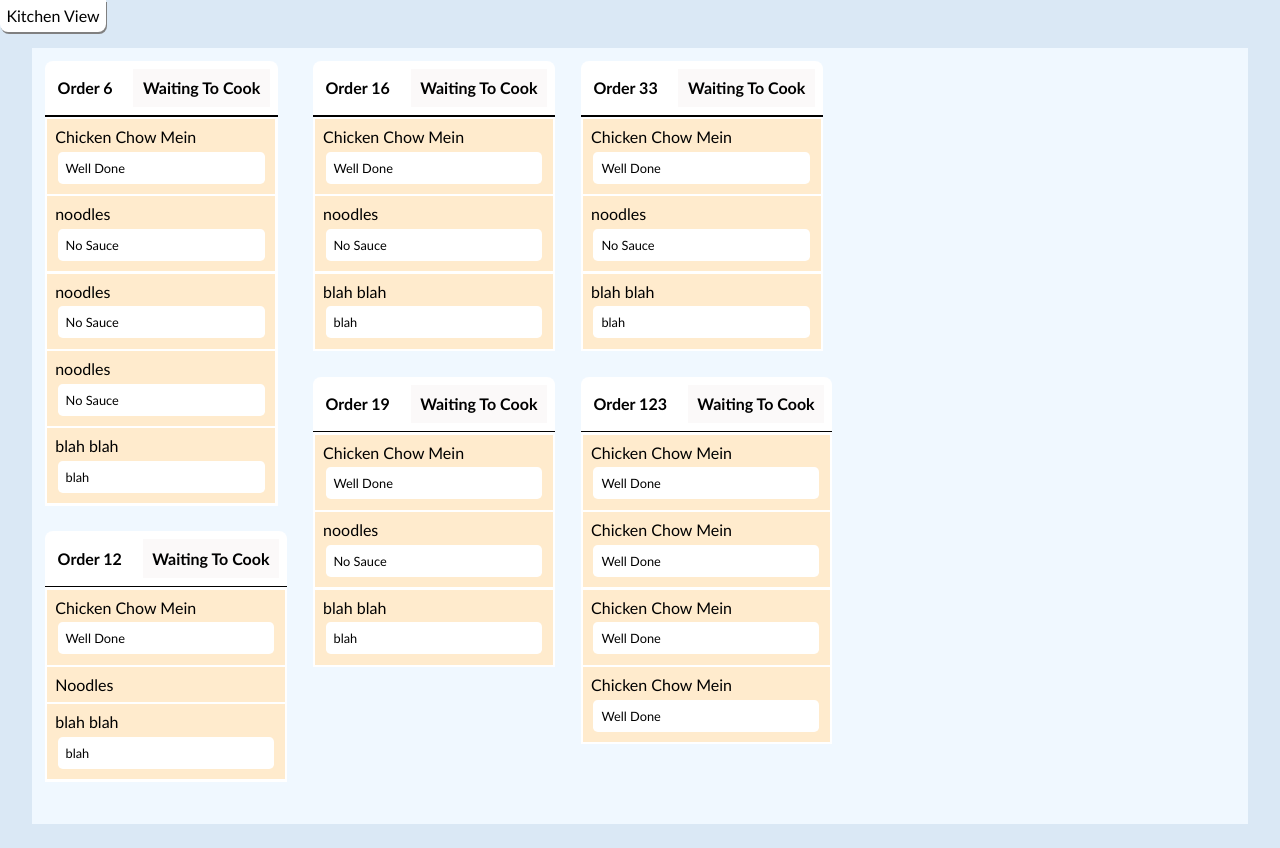
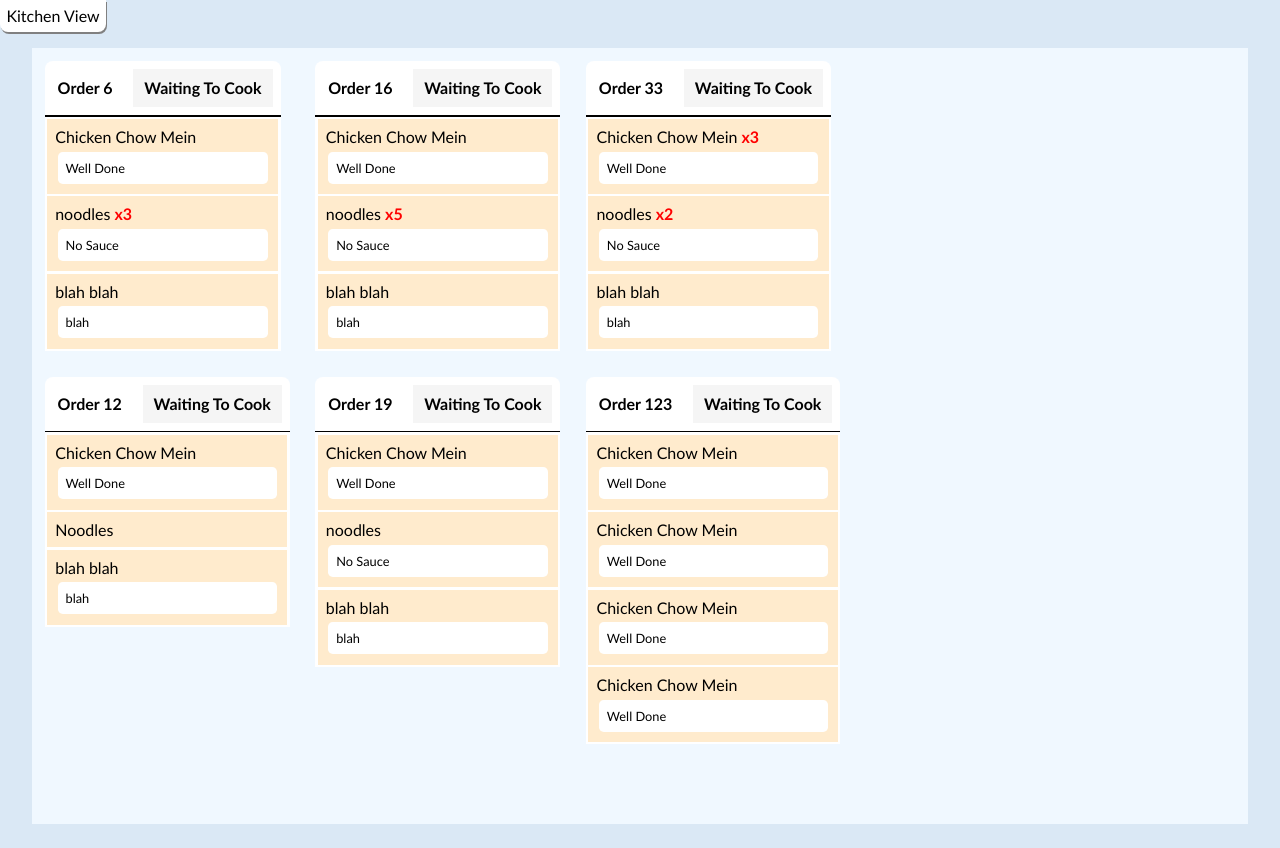
Before and after one commit to Adv-Web-Restaurant-Group3/Paperless-Restaurant, a website: page PaperlessRestuarant/webapp/chef.html in a window 1280 px wide. Drawn offline with nearby package versions, Linux system fonts and the light colour scheme.

Commit message:
kitchen ui

```diff
--- a/PaperlessRestuarant/webapp/css/chefView.css
+++ b/PaperlessRestuarant/webapp/css/chefView.css
@@ -1,7 +1,6 @@
 body{
     font-family:'Trebuchet MS', 'Lucida Sans Unicode', 'Lucida Grande', 'Lucida Sans', Arial, sans-serif;
     background-color: rgb(218, 232, 245);
-
 }
 html, body { height: 100%; width: 100%; margin: 0; }
 #pageTitle{
@@ -10,13 +9,17 @@ html, body { height: 100%; width: 100%; margin: 0; }
     background-color: white;
     width: max-content;
     height: max-content;
+
     top:0;
     left:0;
     padding:0.4rem;
     border-radius: 0 0 0.5rem 0.5rem;
     box-shadow: 1px 2px grey;
 }
-
+.red{
+    color: red;
+    font-weight: 600;
+}
 #content{
     display: flex;
     flex-direction: column;
@@ -40,7 +43,9 @@ html, body { height: 100%; width: 100%; margin: 0; }
     border-radius: 0.5rem 0.5rem 0 0;
     height: max-content;
     width:min-content;
+
 }
+
 .orderBox hr{
     margin: 0;
     width: 100%;
@@ -95,11 +100,13 @@ html, body { height: 100%; width: 100%; margin: 0; }
 }
 
 .status{
-    background-color: rgba(226, 216, 216, 0.15);
+    background-color: whitesmoke;
     padding: 0.6rem;
     font-weight: 600;
+    text-align: center;
     margin:0.5rem;
     width: max-content;
+    min-width: 7.5rem;
     height: min-content;
 }
 .status:hover{
--- a/PaperlessRestuarant/webapp/js/chefClient.js
+++ b/PaperlessRestuarant/webapp/js/chefClient.js
@@ -38,7 +38,7 @@ let ordersObj = [
             {
                 itemNo:20,
                 name:"noodles",
-                quantity:1,
+                quantity:5,
                 notes:"No Sauce"
             },
             {
@@ -82,13 +82,13 @@ let ordersObj = [
             {
                 itemNo:22,
                 name:"Chicken Chow Mein",
-                quantity:1,
+                quantity:3,
                 notes:"Well Done"
             },
             {
                 itemNo:20,
                 name:"noodles",
-                quantity:1,
+                quantity:2,
                 notes:"No Sauce"
             },
             {
@@ -169,14 +169,14 @@ function buildItem(obj){
     //ITEMS
     var itemsStr="<div class='orderItems'><ul>";
     obj.items.forEach(el=>{
-        for(let i=0;i<el.quantity;i++){
-            itemsStr+= "<li>";
-            itemsStr+= "<div class='orderItem'>"
-            itemsStr+= "<span class='itemTXT'>"+el.name+"</span>";
-            if(el.notes)itemsStr+= "<span class='itemNotes'>"+el.notes+"</span>";
-            itemsStr+= "</div>";
-            itemsStr+= "</li>";
-        }
+        itemsStr+= "<li>";
+        itemsStr+= "<div class='orderItem'>"
+        itemsStr+= "<span class='itemTXT'>"+el.name;
+        if(el.quantity>1)itemsStr+="  <span class='red'>x"+el.quantity+"</span></span>";
+        else itemsStr+= "</span>";
+        if(el.notes)itemsStr+= "<span class='itemNotes'>"+el.notes+"</span>";
+        itemsStr+= "</div>";
+        itemsStr+= "</li>";
     });
     itemsStr+="</ul></div>";
     item.append($(itemsStr));
@@ -214,6 +214,12 @@ $(document).ready(()=>{
             case "Waiting To Cook":
                 $(event.target).parent().parent().data("Status","Cooking")
                 $(event.target).html("Cooking");
+
+                $(event.target).hover(()=>{
+                    $(event.target).css("background-color","red");
+                },()=>{
+                    $(event.target).css("background-color","orange");
+                });
                 break;
             case "Cooking":
                 removeItem($(event.target).parent().parent().data("Info").orderID);
```
